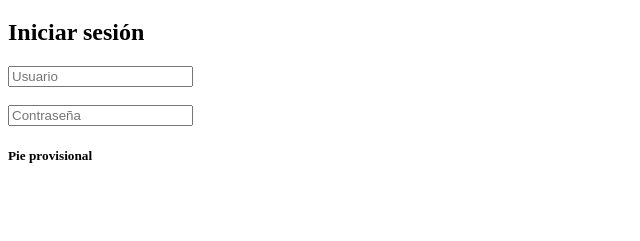
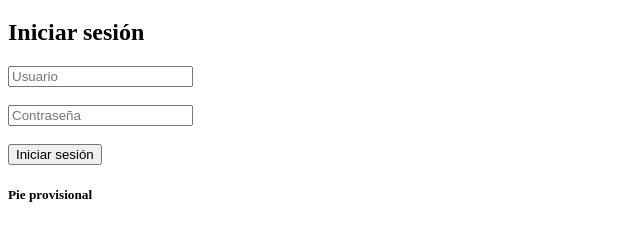
Before and after one commit to Victorhuevero97/Proyecto_Web_LDMS, a plain HTML site: page Inicio_sesion.html in a window 1280 px wide. Shown: the part 61-302 px from the top of the page, without its empty margins (0-640 px from the left). Drawn offline with Linux system fonts and the light colour scheme.

Commit message:
actualizo inicio de sesion y registro

```diff
--- a/Inicio_sesion.html
+++ b/Inicio_sesion.html
@@ -3,6 +3,7 @@
 <head>
 	<title>Titulo provisional</title>
 	<meta charset="utf-8">
+	<link rel="stylesheet" type="text/css" href="estilos.css">
 </head>
 
 <body>
@@ -16,7 +17,9 @@
 				<form>
 					<input type="text" name="usuario" placeholder="Usuario"><br/><br/>
 
-					<input type="password" name="contraseña" placeholder="Contraseña">
+					<input type="password" name="contraseña" placeholder="Contraseña"><br/><br/>
+
+					<input type="button" name="guardar" value="Iniciar sesión">
 				</form>
 		</section>
 	</main>
```
Also changed, not shown: Index.html (+1 -0 lines), Registro.html (+4 -0 lines).
